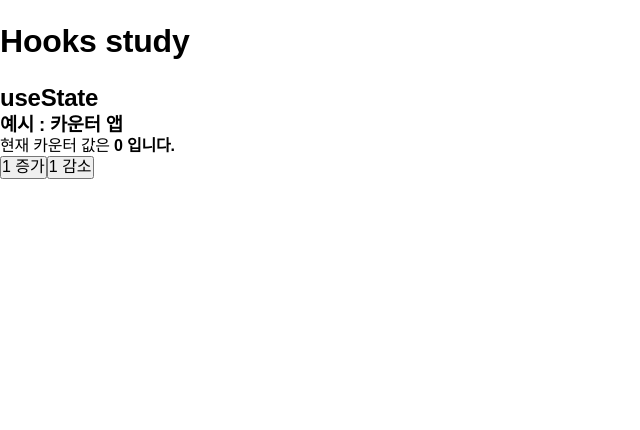
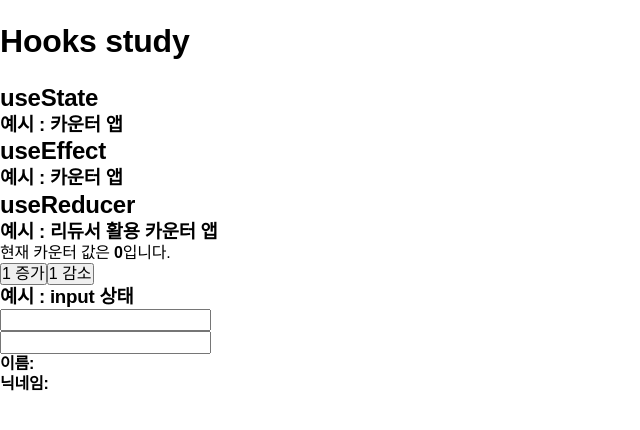
Before and after one commit to jowonyoung1/react_basic, a React (Create React App) app: page / in a window 1280 px wide. Shown: the top 430 px of the page, without its empty margins (0-640 px from the left). Built offline with nearby package versions, Linux system fonts and the light colour scheme.

Commit message:
docs : Hooks

```diff
--- a/src/components/Counter.js
+++ b/src/components/Counter.js
@@ -1,7 +1,18 @@
 import React, { useEffect, useState } from "react";
 
 const Counter = () => {
+  console.log("카운터 컴포넌트 렌더링");
+
   const [value, setValue] = useState(0);
+
+  useEffect(() => {
+    console.log("effect");
+    console.log(value);
+    return () => {
+      console.log("cleanup");
+      console.log(value);
+    };
+  }, [value]);
 
   return (
     <div>
--- /dev/null
+++ b/src/components/CounterReducer.js
@@ -0,0 +1,35 @@
+import React, { useReducer } from "react";
+
+const reducer = (state, action) => {
+  // action.type에 따라 다른 작업 수행
+  switch (action.type) {
+    case "INCREMENT":
+      return { value: state.value + 1 };
+    case "DECREMENT":
+      return { value: state.value - 1 };
+    default:
+      return state;
+  }
+};
+
+const CounterReducer = () => {
+  // useReducer의 첫 번째 파라미터에는 리듀서 함수, 두 번째 파라미터에는 해당 리듀서의 기본값
+  // useReducer Hook을 사용하면 state 값과 dispatch 함수를 받아온다.
+  // state : 현재 상태
+  // dispatch : 액션을 발생시키는 함수
+  // dispatch(action)과 같은 형태로, 함수 안에 파라미터로 액션 값을 넣어주면 리듀서함수가 호출되는 구조
+  // useReducer의 큰 장점 컴포넌트 업데이트 로직을 컴포넌트 바깥으로 빼낼 수 있다.
+  const [state, dispatch] = useReducer(reducer, { value: 0 });
+
+  return (
+    <div>
+      <p>
+        현재 카운터 값은 <b>{state.value}</b>입니다.
+      </p>
+      <button onClick={() => dispatch({ type: "INCREMENT" })}>1 증가</button>
+      <button onClick={() => dispatch({ type: "DECREMENT" })}>1 감소</button>
+    </div>
+  );
+};
+
+export default CounterReducer;
--- /dev/null
+++ b/src/components/InputReducer.js
@@ -0,0 +1,48 @@
+import React, { useState } from "react";
+
+const initState = {
+  username: "",
+  nickname: "",
+};
+
+const InputReducer = () => {
+  // userInfo 상태
+  const [userInfo, setUserInfo] = useState(initState);
+
+  const { username, nickname } = userInfo;
+
+  // username 이벤트 핸들러
+  const onChange = e => {
+    const nextUserInfo = { ...userInfo, [e.target.name]: e.target.value };
+
+    setUserInfo(nextUserInfo);
+  };
+
+  return (
+    <div>
+      <div>
+        <input
+          type="text"
+          name="username"
+          value={username}
+          onChange={onChange}
+        />
+        <br />
+        <input
+          type="text"
+          name="nickname"
+          value={nickname}
+          onChange={onChange}
+        />
+      </div>
+      <div>
+        <b>이름:</b> {username}
+      </div>
+      <div>
+        <b>닉네임:</b> {nickname}
+      </div>
+    </div>
+  );
+};
+
+export default InputReducer;
--- a/src/pages/MainPage.js
+++ b/src/pages/MainPage.js
@@ -1,5 +1,7 @@
 import React from "react";
 import Counter from "../components/Counter";
+import CounterReducer from "../components/CounterReducer";
+import InputReducer from "../components/InputReducer";
 
 const MainPage = () => {
   return (
@@ -8,7 +10,21 @@ const MainPage = () => {
       <div>
         <h2>useState</h2>
         <h3>예시 : 카운터 앱</h3>
-        <Counter />
+        {/* <Counter /> */}
+      </div>
+      <div>
+        <h2>useEffect</h2>
+        <h3>예시 : 카운터 앱</h3>
+        {/* <Counter /> */}
+      </div>
+      <div>
+        <h2>useReducer</h2>
+        <h3>예시 : 리듀서 활용 카운터 앱</h3>
+        <CounterReducer />
+      </div>
+      <div>
+        <h3>예시 : input 상태</h3>
+        <InputReducer />
       </div>
     </div>
   );
```
Also changed, not shown: 1 other file (tests, documents, lock files or other folders).
